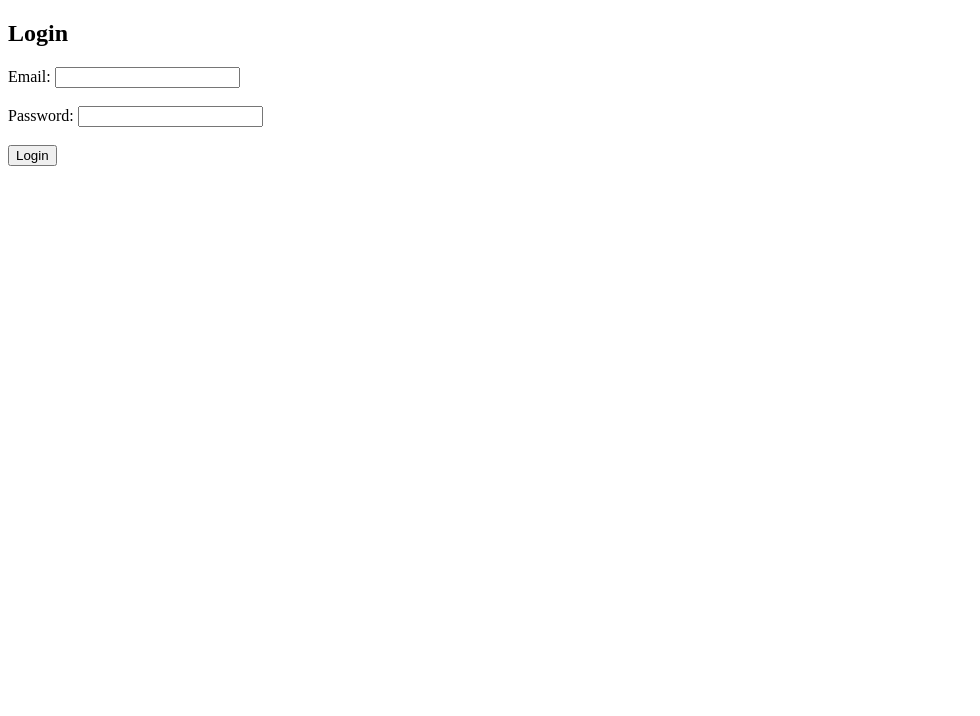
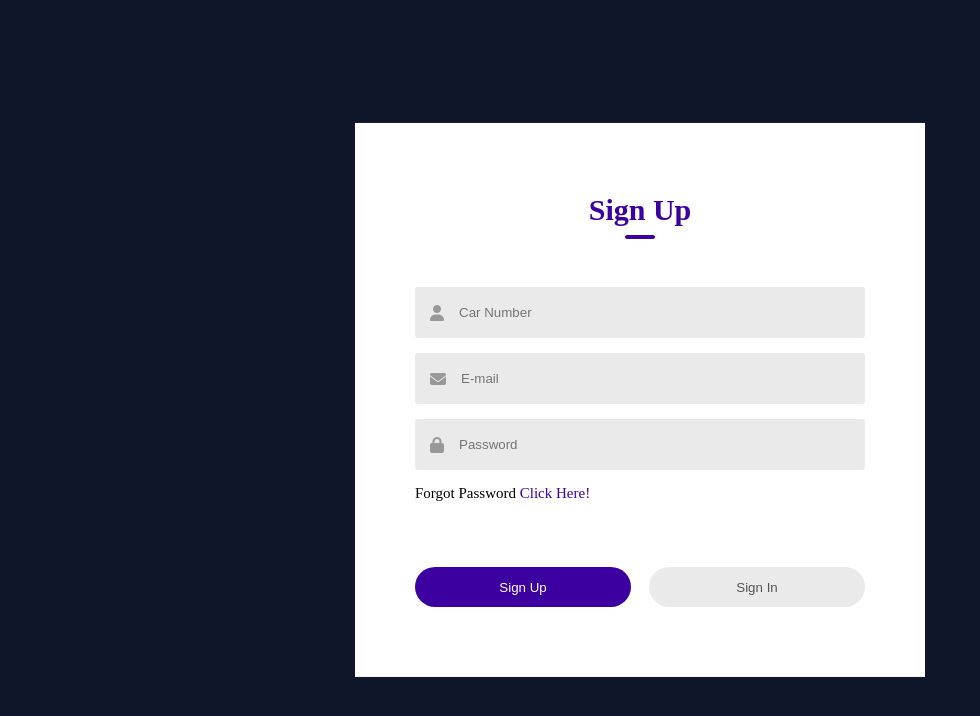
Before and after one commit to Gurkirxt/Tec-park, a website: page Website/public/login-page.html in a window 1280 px wide. Shown: the whole page, without its empty margins (0-980 px from the left). Drawn offline with Linux system fonts and the light colour scheme.

Commit message:
change in login page and css

```diff
--- a/Website/public/login-page.html
+++ b/Website/public/login-page.html
@@ -2,19 +2,104 @@
 <html>
 <head>
     <link rel="stylesheet" href="style.css">
-    <script src="script.js"></script>
+<script src="https://www.gstatic.com/firebasejs/10.4.0/firebase-app-compat.js"></script>
+<script src="https://www.gstatic.com/firebasejs/10.4.0/firebase-firestore-compat.js"></script>
+<script src="https://www.gstatic.com/firebasejs/10.4.0/firebase-auth-compat.js"></script>
     <title>Login Form</title>
+    <script src="https://kit.fontawesome.com/83fdd24fa9.js" crossorigin="anonymous"></script>
 </head>
 <body>
-    <h2>Login</h2>
-    <form action="javascript:void(0);" id="loginForm">
-        <label for="email">Email:</label>
-        <input type="email" id="email" name="email" required><br><br>
+<div class="main-box">
+  <div class="form-box">
+    <h1 id="title">Sign Up</h1>
+    <form >
+        <div class="input-group">
+            <div class="input-field" id="nameField">
+                <i class="fa-solid fa-user"></i>
+                <input type="text" placeholder="Car Number">
+            </div>
 
-        <label for="password">Password:</label>
-        <input type="password" id="password" name="password" required><br><br>
+            <div class="input-field">
+                <i class="fa-solid fa-envelope"></i>
+                <input type="email" id="email" placeholder="E-mail">
+            </div>
 
-        <input type="submit" value="Login" onclick="login()">
+            <div class="input-field">
+                <i class="fa-solid fa-lock"></i>
+                <input type="password" id="password" placeholder="Password">
+            </div>
+            <p>Forgot Password <a href="#">Click Here!</a></p>
+        </div>
+        <div class="btn-field">
+            <button type="button"  id="signupBtn" >Sign Up</button>
+            <button type="button"  id="signinBtn" class="disable">Sign In</button>
+        </div>
     </form>
+   </div>
+</div>
+
+<script>
+/*setting up firebase*/
+
+const firebaseApp = firebase.initializeApp({
+    apiKey: "AIzaSyCfchBLTflNyZ-P1nOXmMFDSLJAob3j10g",
+  authDomain: "tec-park.firebaseapp.com",
+  databaseURL: "https://tec-park-default-rtdb.firebaseio.com",
+  projectId: "tec-park",
+  storageBucket: "tec-park.appspot.com",
+  messagingSenderId: "756938005815",
+  appId: "1:756938005815:web:bd733b565872393ac70eb2",
+  measurementId: "G-LHCP2DRZWM"
+   });
+   const db = firebaseApp.firestore();
+   const auth = firebaseApp.auth();
+
+
+
+   const signup=()=>{
+    const email = document.getelementById("email").value;
+    const password = document.getElementById("password").value;
+    console.log(email,password)
+
+
+    firebase.auth().createUserWithEmailAndPassword(email, password)
+  .then((result) => {
+    // Signed in
+    document.write("you are Signed Up")
+    console.log(result)
+    // ...
+  })
+  .catch((error) => {
+    onsole.log(error.code);
+    console.log(error.message)
+    // ..
+  });
+   }
+
+
+
+
+
+
+let signupBtn = document.getElementById("signupBtn");
+let signinBtn = document.getElementById("signinBtn");
+let nameField = document.getElementById("nameField");
+let title = document.getElementById("title");
+
+signinBtn.onclick = function(){
+    nameField.style.maxHeight = "0";
+    title.innerHTML = "Sign In";
+    signupBtn.classList.add("disable");
+    signinBtn.classList.remove("disable");
+}
+
+signupBtn.onclick = function(){
+    nameField.style.maxHeight = "60px";
+    title.innerHTML = "Sign Up";
+    signupBtn.classList.remove("disable");
+    signinBtn.classList.add("disable");
+}
+
+</script>
 </body>
 </html>
--- a/Website/public/style.css
+++ b/Website/public/style.css
@@ -19,6 +19,7 @@
   justify-content: center; /* Center text horizontally */
   height: 100vh; /* Fill the available height */
 }
+#tec
 
 h1 {
   font-size: 4rem;
@@ -44,3 +45,95 @@ h1 {
   background-color: #ffffff;
   color: #000000;
 }
+
+/*css for sign in page*/
+
+body{
+  background-color: #101629;
+}
+
+
+.form-box{
+  width: 90%;
+  max-width:450px;
+  position: absolute;
+  top: 50%;
+  left: 50%;
+  transform: translate(-50%,-50%);
+  background: #ffffff;
+  padding: 50px 60px 70px;
+  text-align: center;
+}
+.form-box h1{
+  font-size: 30px;
+  margin-bottom:60px;
+  color: #3c00a0;
+  position: relative;
+}
+.form-box h1::after{
+  content: '';
+  width: 30px;
+  height: 4px;
+  border-radius: 3px;
+  background: #3c00a0;
+  position: absolute;
+  bottom: -12px;
+  left: 50%;
+  transform: translate(-50%);
+}
+
+.input-field{
+  background: #eaeaea;
+  margin: 15px 0;
+  border-radius: 3px;
+  display: flex;
+  align-items: center ;
+  max-height: 65px;
+  transition: max-height 0.5s;
+  overflow: hidden;
+}
+input{
+  width: 100%;
+  background: transparent;
+  border: 0;
+  outline: 0;
+  padding: 18px 15px;
+}
+.input-field i{
+  margin-left: 15px;
+  color:#999 ;
+}
+form p{
+  text-align: left;
+  font-size: 15px;
+}
+form p a{
+  text-decoration: none;
+  color: #3c00a0;
+}
+
+.btn-field{
+  width: 100%;
+  display: flex;
+  justify-content: space-between;
+}
+.btn-field button{
+  flex-basis: 48%;
+  background: #3c00a0;
+  color: #ffffff;
+  height: 40px;
+  border-radius: 20px;
+  border: 0;
+  outline: 0;
+  cursor: pointer;
+  transition: background 1s;
+}
+
+.input-group{
+  height: 280px;
+}
+
+.btn-field button.disable{
+background: #eaeaea;
+color: #555;
+}
```
